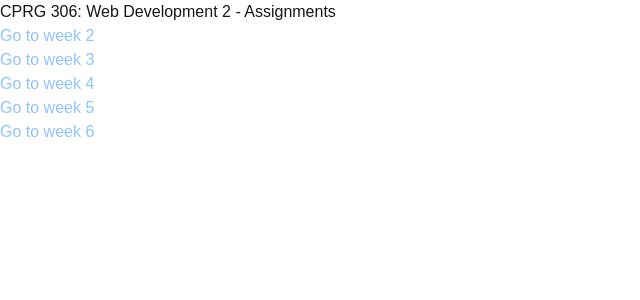
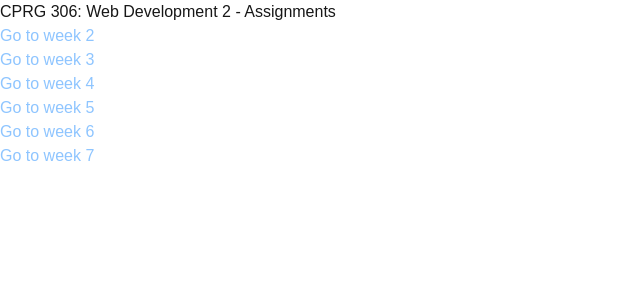
Before and after one commit to BryanTheGreat01/cprg306-assignments, a Next.js app: page / in a window 1280 px wide. Shown: the top 300 px of the page, without its empty margins (0-640 px from the left). Built offline with nearby package versions, Linux system fonts and the light colour scheme.

Commit message:
done omg

```diff
--- a/app/page.js
+++ b/app/page.js
@@ -23,6 +23,10 @@ export default function Home() {
       <Link href="/week6" className="text-base text-blue-300">
         Go to week 6
       </Link>
+      <br />
+      <Link href="/week7" className="text-base text-blue-300">
+        Go to week 7
+      </Link>
     </main>
   );
 }
--- a/app/week7/new-item.js
+++ b/app/week7/new-item.js
@@ -1,5 +1,6 @@
 "use client";
 import { useState } from "react";
+
 export default function NewItem({ onAddItem }) {
   const [quantity, setQuantity] = useState(1);
   const [name, setName] = useState("");
@@ -45,6 +46,7 @@ export default function NewItem({ onAddItem }) {
       >
         <div className="flex flex-row items-start justify-center py-2 ">
           <button
+            type="button"
             onClick={decrement}
             disabled={quantity === 1}
             className="bg-purple-800 hover:bg-purple-600 disabled:text-gray-500 disabled:cursor-not-allowed text-white font-bold py-2 px-4 rounded "
@@ -57,6 +59,7 @@ export default function NewItem({ onAddItem }) {
           </p>
 
           <button
+            type="button"
             onClick={increment}
             disabled={quantity === 20}
             className="bg-purple-800 hover:bg-purple-600 disabled:text-gray-500 disabled:cursor-not-allowed text-white font-bold py-2 px-4 rounded"
--- a/app/week7/page.js
+++ b/app/week7/page.js
@@ -1,4 +1,4 @@
-"use Client";
+"use client";
 import ItemList from "./item-list";
 import NewItem from "./new-item";
 import itemData from "./item.json";
@@ -13,7 +13,7 @@ export default function Page() {
   return (
     <main className="justify-center bg-slate-600 ">
       <h1 className="text-2xl font-bold mb-4 mt-5 ml-5">Shopping List</h1>
-      <ItemList item={items} />
+      <ItemList items={items} />
       <NewItem onAddItem={handleAddItem} />
     </main>
   );
```
